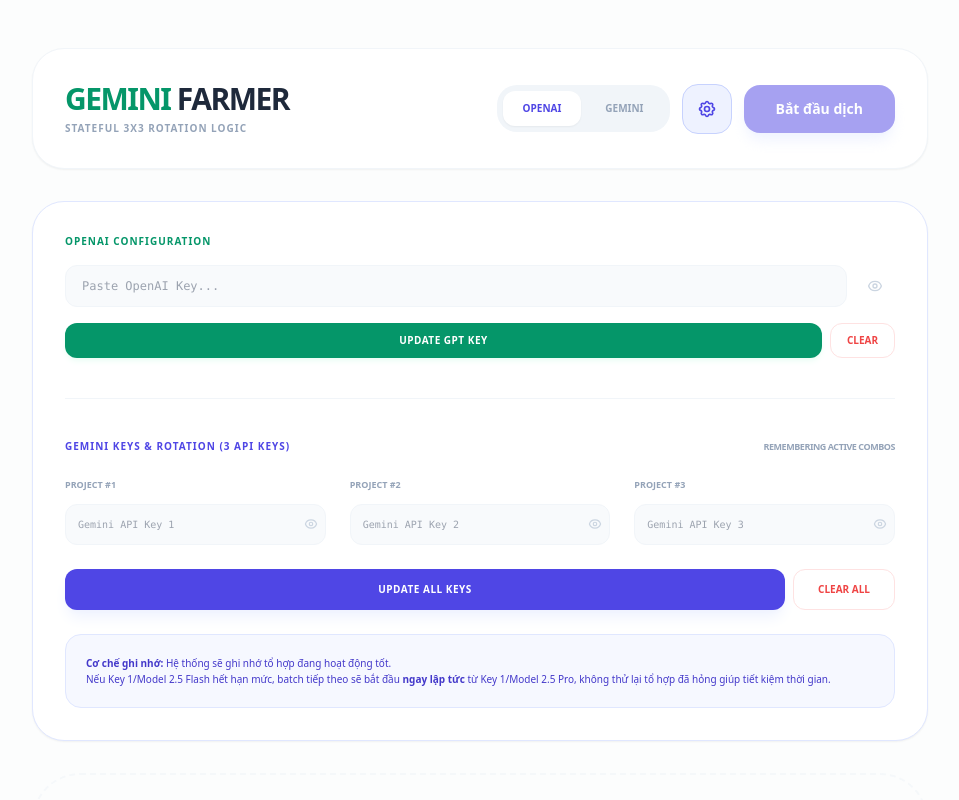
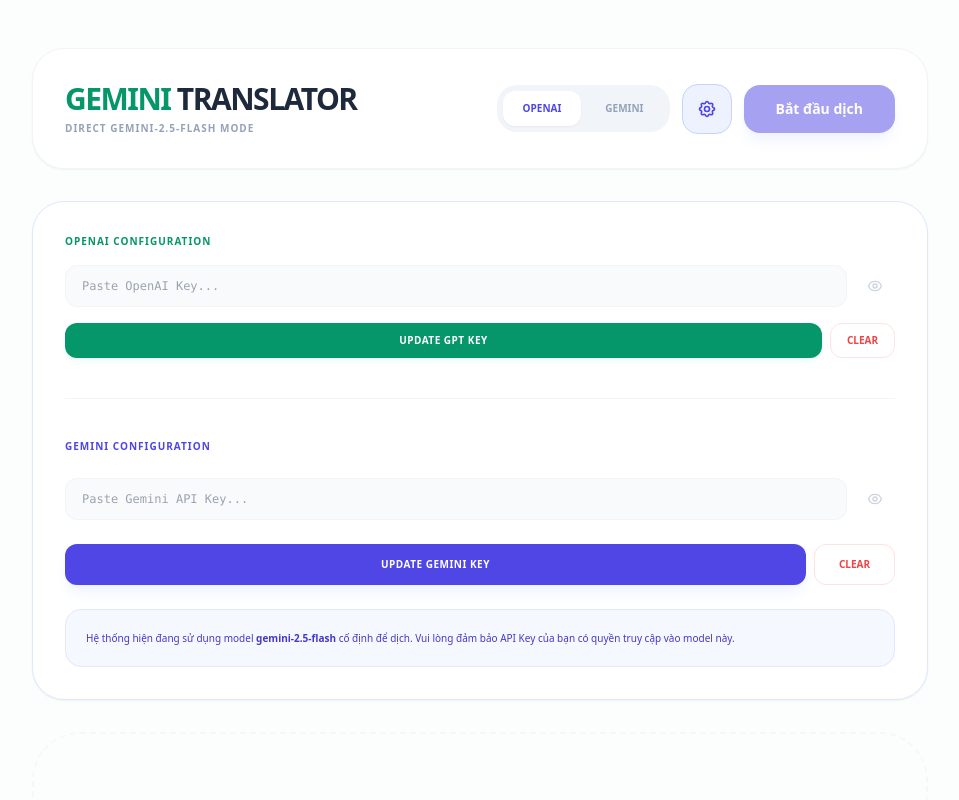
Before and after one commit to Trong1798/GPT-Translator, a React (Vite) app: page / in a window 1280 px wide. Both pictures are taken after a click on the button 866 px from the left and 108 px from the top of the page. Shown: the top 800 px of the page, without its empty margins (160-1119 px from the left). Built offline with nearby package versions, Linux system fonts and the light colour scheme.

Commit message:
feat: Update Gemini model and simplify API key handling
Changes the default Gemini model to `gemini-2.5-flash` and consolidates Gemini API key management from three fields to a single field for a more streamlined user experience.

```diff
--- a/App.tsx
+++ b/App.tsx
@@ -6,13 +6,6 @@
 import { translateSubtitleBatchGemini } from './services/geminiService';
 
 type AIProvider = 'openai' | 'gemini';
-
-// Danh sách Model theo thứ tự ưu tiên của người dùng
-const GEMINI_MODELS = [
-  'gemini-2.5-flash',
-  'gemini-2.5-pro',
-  'gemini-3-flash-preview'
-];
 
 const App: React.FC = () => {
   const [tasks, setTasks] = useState<FileTask[]>([]);
@@ -25,18 +18,12 @@
   const [draftKeyGPT, setDraftKeyGPT] = useState(activeKeyGPT);
   const [gptVersion, setGptVersion] = useState(0);
 
-  // Gemini Keys (3 keys)
-  const [activeKeysGemini, setActiveKeysGemini] = useState<string[]>(() => {
-    return [
-      localStorage.getItem('gemini_api_key_0') || '',
-      localStorage.getItem('gemini_api_key_1') || '',
-      localStorage.getItem('gemini_api_key_2') || ''
-    ];
-  });
-  const [draftKeysGemini, setDraftKeysGemini] = useState<string[]>([...activeKeysGemini]);
+  // Gemini Key (Single Key)
+  const [activeKeyGemini, setActiveKeyGemini] = useState(() => localStorage.getItem('gemini_api_key') || '');
+  const [draftKeyGemini, setDraftKeyGemini] = useState(activeKeyGemini);
   const [geminiVersion, setGeminiVersion] = useState(0);
 
-  const [showKeys, setShowKeys] = useState({ gpt: false, gemini: [false, false, false] });
+  const [showKeys, setShowKeys] = useState({ gpt: false, gemini: false });
   const [showSettings, setShowSettings] = useState(false);
   const [isGlobalProcessing, setIsGlobalProcessing] = useState(false);
   const [isDragging, setIsDragging] = useState(false);
@@ -53,9 +40,9 @@
   };
 
   const handleSaveGemini = () => {
-    setActiveKeysGemini([...draftKeysGemini]);
-    draftKeysGemini.forEach((key, i) => localStorage.setItem(`gemini_api_key_${i}`, key));
-    alert('Đã cập nhật 3 Gemini Keys!');
+    setActiveKeyGemini(draftKeyGemini);
+    localStorage.setItem('gemini_api_key', draftKeyGemini);
+    alert('Đã cập nhật Gemini Key!');
   };
 
   const handleClearGPT = () => {
@@ -68,10 +55,10 @@
   };
 
   const handleClearGemini = () => {
-    if (confirm('Xóa sạch toàn bộ 3 Gemini Keys?')) {
-      [0, 1, 2].forEach(i => localStorage.removeItem(`gemini_api_key_${i}`));
-      setActiveKeysGemini(['', '', '']);
-      setDraftKeysGemini(['', '', '']);
+    if (confirm('Xóa sạch Gemini Key?')) {
+      localStorage.removeItem('gemini_api_key');
+      setActiveKeyGemini('');
+      setDraftKeyGemini('');
       setGeminiVersion(v => v + 1);
     }
   };
@@ -122,10 +109,6 @@
 
     updateTask(task.id, { status: ProcessingStatus.PROCESSING, progress: 0, error: undefined });
 
-    // BIẾN QUAN TRỌNG: Lưu vị trí Key và Model đang dùng ổn định
-    let currentKIdx = 0;
-    let currentMIdx = 0;
-
     try {
       const results: SubtitleEntry[] = task.originalSubs.map(s => ({ ...s }));
       const BATCH_SIZE = 40;
@@ -133,8 +116,6 @@
 
       for (let i = 0; i < total; i += BATCH_SIZE) {
         const batch = task.originalSubs.slice(i, i + BATCH_SIZE);
-        let success = false;
-        let lastError = '';
 
         if (activeAI === 'openai') {
           if (!activeKeyGPT) throw new Error("Chưa nhập OpenAI Key");
@@ -143,46 +124,15 @@
             const idx = results.findIndex(r => r.id === t.id);
             if (idx !== -1) results[idx].text = t.translatedText;
           });
-          success = true;
         } else {
-          // GEMINI ROTATION LOGIC (FIXED)
-          const availableKeys = activeKeysGemini.filter(k => k.trim() !== '');
-          if (availableKeys.length === 0) throw new Error("Vui lòng nhập ít nhất 1 Gemini Key");
-
-          // Vòng lặp thử Key (bắt đầu từ currentKIdx thay vì 0)
-          keyLoop: for (let k = currentKIdx; k < activeKeysGemini.length; k++) {
-            const key = activeKeysGemini[k];
-            if (!key) {
-               currentKIdx++; // Nhảy sang key tiếp theo nếu rỗng
-               continue;
-            }
-
-            // Vòng lặp thử Model (bắt đầu từ currentMIdx thay vì 0)
-            for (let m = (k === currentKIdx ? currentMIdx : 0); m < GEMINI_MODELS.length; m++) {
-              const modelName = GEMINI_MODELS[m];
-              try {
-                console.log(`Tiến trình: Batch ${Math.floor(i/BATCH_SIZE) + 1} đang dùng Key #${k + 1} - Model: ${modelName}`);
-                const translated = await translateSubtitleBatchGemini(batch, task.prompt, key, modelName);
-
+          if (!activeKeyGemini) throw new Error("Chưa nhập Gemini Key");
+          // Chỉ sử dụng gemini-2.5-flash
+          const translated = await translateSubtitleBatchGemini(batch, task.prompt, activeKeyGemini, 'gemini-2.5-flash');
           translated.forEach(t => {
             const idx = results.findIndex(r => r.id === t.id);
             if (idx !== -1) results[idx].text = t.translatedText;
           });
-
-                // CẬP NHẬT CON TRỎ: Lưu lại vị trí thành công để batch sau dùng luôn
-                currentKIdx = k;
-                currentMIdx = m;
-                success = true;
-                break keyLoop;
-              } catch (err: any) {
-                lastError = err.message;
-                console.warn(`Lỗi 429/Quota tại Key #${k+1} [${modelName}]. Chuyển model/key...`);
         }
-            }
-          }
-        }
-
-        if (!success) throw new Error(`Toàn bộ hệ thống cạn kiệt hạn mức. Lỗi cuối: ${lastError}`);
 
         updateTask(task.id, {
           progress: Math.floor(((i + BATCH_SIZE) / total) * 100),
@@ -207,8 +157,6 @@
     setIsGlobalProcessing(false);
   };
 
-  const accentColor = activeAI === 'openai' ? 'emerald' : 'indigo';
-
   return (
     <div className="min-h-screen bg-[#fcfdfd] text-slate-800 py-12 px-4 font-sans selection:bg-indigo-100 transition-colors duration-500">
       <div className="max-w-4xl mx-auto space-y-8">
@@ -217,9 +165,9 @@
         <div className="bg-white p-8 rounded-[2rem] border border-slate-100 shadow-sm flex flex-col md:flex-row items-center justify-between gap-6">
           <div className="text-center md:text-left">
             <h1 className="text-3xl font-black tracking-tighter">
-              <span className={activeAI === 'openai' ? 'text-emerald-600' : 'text-indigo-600'}>GEMINI</span> FARMER
+              <span className={activeAI === 'openai' ? 'text-emerald-600' : 'text-indigo-600'}>GEMINI</span> TRANSLATOR
             </h1>
-            <p className="text-[10px] font-bold text-slate-400 uppercase tracking-widest mt-1">Stateful 3x3 Rotation Logic</p>
+            <p className="text-[10px] font-bold text-slate-400 uppercase tracking-widest mt-1">Direct gemini-2.5-flash Mode</p>
           </div>
 
           <div className="flex items-center gap-3">
@@ -276,52 +224,36 @@
 
             <div className="space-y-6">
               <div className="flex justify-between items-center">
-                <span className="text-[10px] font-black uppercase tracking-widest text-indigo-600">Gemini Keys & Rotation (3 API Keys)</span>
-                <span className="text-[9px] text-slate-400 font-bold uppercase tracking-tighter">Remembering active combos</span>
+                <span className="text-[10px] font-black uppercase tracking-widest text-indigo-600">Gemini Configuration</span>
+                {activeKeyGemini && <span className="text-[9px] text-indigo-500 font-bold tracking-widest">● ACTIVE</span>}
               </div>
 
-              <div className="grid grid-cols-1 md:grid-cols-3 gap-6">
-                {[0, 1, 2].map((i) => (
-                  <div key={`gem-box-${i}-${geminiVersion}`} className="space-y-3">
-                    <div className="flex justify-between text-[9px] font-black text-slate-400 uppercase">
-                      <span>Project #{i + 1}</span>
-                      {activeKeysGemini[i] && <span className="text-indigo-500 flex items-center gap-1 animate-pulse"><span className="w-1.5 h-1.5 bg-indigo-500 rounded-full"></span> Ready</span>}
-                    </div>
-                    <div className="relative">
+              <div className="space-y-3">
+                <div className="relative flex gap-2">
                   <input
-                        type={showKeys.gemini[i] ? "text" : "password"}
-                        placeholder={`Gemini API Key ${i+1}`}
-                        className="w-full bg-slate-50 border border-slate-100 px-3 py-3 rounded-xl text-[10px] font-mono outline-none focus:bg-white focus:ring-2 focus:ring-indigo-500/10 transition-all"
-                        value={draftKeysGemini[i]}
-                        onChange={(e) => {
-                          const newKeys = [...draftKeysGemini];
-                          newKeys[i] = e.target.value;
-                          setDraftKeysGemini(newKeys);
-                        }}
+                    key={`gem-v${geminiVersion}`}
+                    type={showKeys.gemini ? "text" : "password"}
+                    placeholder="Paste Gemini API Key..."
+                    className="flex-1 bg-slate-50 border border-slate-100 px-4 py-3 rounded-xl text-xs font-mono outline-none focus:bg-white focus:ring-2 focus:ring-indigo-500/10 transition-all"
+                    value={draftKeyGemini}
+                    onChange={(e) => setDraftKeyGemini(e.target.value)}
                   />
                   <button
-                        onClick={() => {
-                          const newVisible = [...showKeys.gemini];
-                          newVisible[i] = !newVisible[i];
-                          setShowKeys(p => ({...p, gemini: newVisible}));
-                        }}
-                        className="absolute right-2 top-1/2 -translate-y-1/2 text-slate-300 hover:text-slate-500"
+                    onClick={() => setShowKeys(p => ({...p, gemini: !p.gemini}))}
+                    className="p-3 text-slate-300 hover:text-slate-500"
                   >
-                        <svg className="w-3.5 h-3.5" fill="none" stroke="currentColor" viewBox="0 0 24 24"><path strokeLinecap="round" strokeLinejoin="round" strokeWidth="2" d="M15 12a3 3 0 11-6 0 3 3 0 016 0z" /><path strokeLinecap="round" strokeLinejoin="round" strokeWidth="2" d="M2.458 12C3.732 7.943 7.523 5 12 5c4.478 0 8.268 2.943 9.542 7-1.274 4.057-5.064 7-9.542 7-4.477 0-8.268-2.943-9.542-7z" /></svg>
+                    <svg className="w-4 h-4" fill="none" stroke="currentColor" viewBox="0 0 24 24"><path strokeLinecap="round" strokeLinejoin="round" strokeWidth="2" d="M15 12a3 3 0 11-6 0 3 3 0 016 0z" /><path strokeLinecap="round" strokeLinejoin="round" strokeWidth="2" d="M2.458 12C3.732 7.943 7.523 5 12 5c4.478 0 8.268 2.943 9.542 7-1.274 4.057-5.064 7-9.542 7-4.477 0-8.268-2.943-9.542-7z" /></svg>
                   </button>
                 </div>
               </div>
-                ))}
-              </div>
 
               <div className="flex gap-2">
-                <button onClick={handleSaveGemini} className="flex-1 bg-indigo-600 text-white py-3 rounded-xl text-[10px] font-bold uppercase tracking-wider shadow-lg shadow-indigo-50 hover:bg-indigo-700 transition-all">Update All Keys</button>
-                <button onClick={handleClearGemini} className="px-6 py-3 text-red-500 border border-red-100 rounded-xl text-[10px] font-bold uppercase hover:bg-red-50">Clear All</button>
+                <button onClick={handleSaveGemini} className="flex-1 bg-indigo-600 text-white py-3 rounded-xl text-[10px] font-bold uppercase tracking-wider shadow-lg shadow-indigo-50 hover:bg-indigo-700 transition-all">Update Gemini Key</button>
+                <button onClick={handleClearGemini} className="px-6 py-3 text-red-500 border border-red-100 rounded-xl text-[10px] font-bold uppercase hover:bg-red-50">Clear</button>
               </div>
 
               <div className="p-5 bg-indigo-50/50 rounded-2xl border border-indigo-100 text-[10px] text-indigo-700 leading-relaxed font-medium">
-                <p><strong>Cơ chế ghi nhớ:</strong> Hệ thống sẽ ghi nhớ tổ hợp đang hoạt động tốt. <br/>
-                Nếu Key 1/Model 2.5 Flash hết hạn mức, batch tiếp theo sẽ bắt đầu <strong>ngay lập tức</strong> từ Key 1/Model 2.5 Pro, không thử lại tổ hợp đã hỏng giúp tiết kiệm thời gian.</p>
+                <p>Hệ thống hiện đang sử dụng model <strong>gemini-2.5-flash</strong> cố định để dịch. Vui lòng đảm bảo API Key của bạn có quyền truy cập vào model này.</p>
               </div>
             </div>
           </div>
@@ -385,7 +317,7 @@
                   {task.status === ProcessingStatus.PROCESSING && (
                     <div className="mb-4 space-y-2">
                       <div className="flex justify-between text-[9px] font-black text-indigo-600 uppercase">
-                        <span>Smart Multi-Key Processing...</span>
+                        <span>Gemini Processing...</span>
                         <span>{task.progress}%</span>
                       </div>
                       <div className="h-1 bg-slate-100 rounded-full overflow-hidden">
@@ -405,7 +337,7 @@
 
                   {task.error && (
                     <div className="mt-3 p-3 bg-red-50 text-red-600 text-[9px] font-bold rounded-xl border border-red-100">
-                      Lỗi cuối cùng: {task.error}
+                      Lỗi: {task.error}
                     </div>
                   )}
                 </div>
@@ -415,7 +347,7 @@
         </div>
       </div>
       <footer className="mt-20 text-center text-[9px] text-slate-400 font-black uppercase tracking-[0.4em] pb-12">
-        Smart Rotation Logic Active
+        Powered by Gemini 2.5 Flash
       </footer>
     </div>
   );
--- a/services/geminiService.ts
+++ b/services/geminiService.ts
@@ -6,7 +6,7 @@
   subtitles: SubtitleEntry[],
   customPrompt: string,
   apiKey: string,
-  modelName: string = "gemini-3-flash-preview"
+  modelName: string = "gemini-2.5-flash"
 ): Promise<{ id: number; translatedText: string }[]> {
 
   const ai = new GoogleGenAI({ apiKey });
```
Lines whose indentation alone changed are shown as unchanged.
